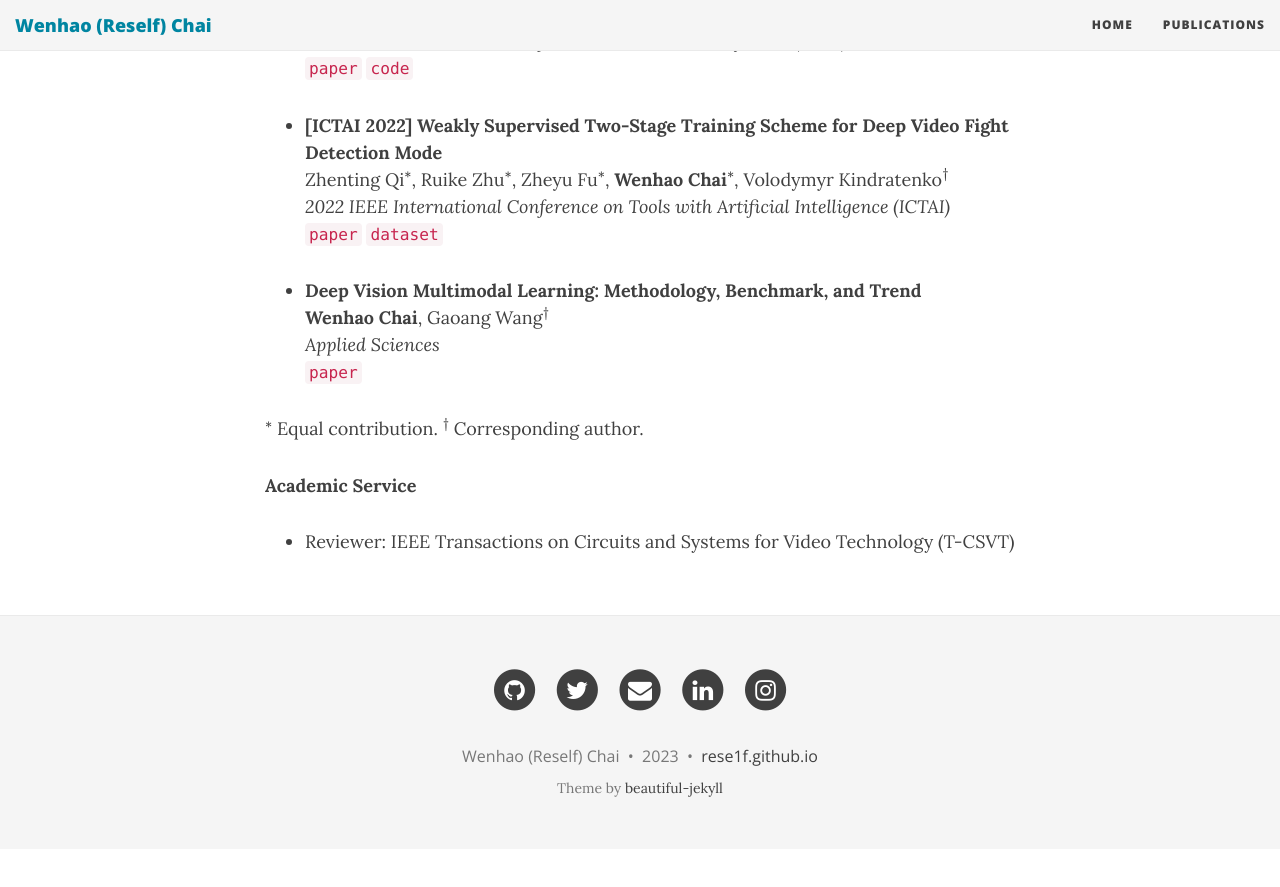
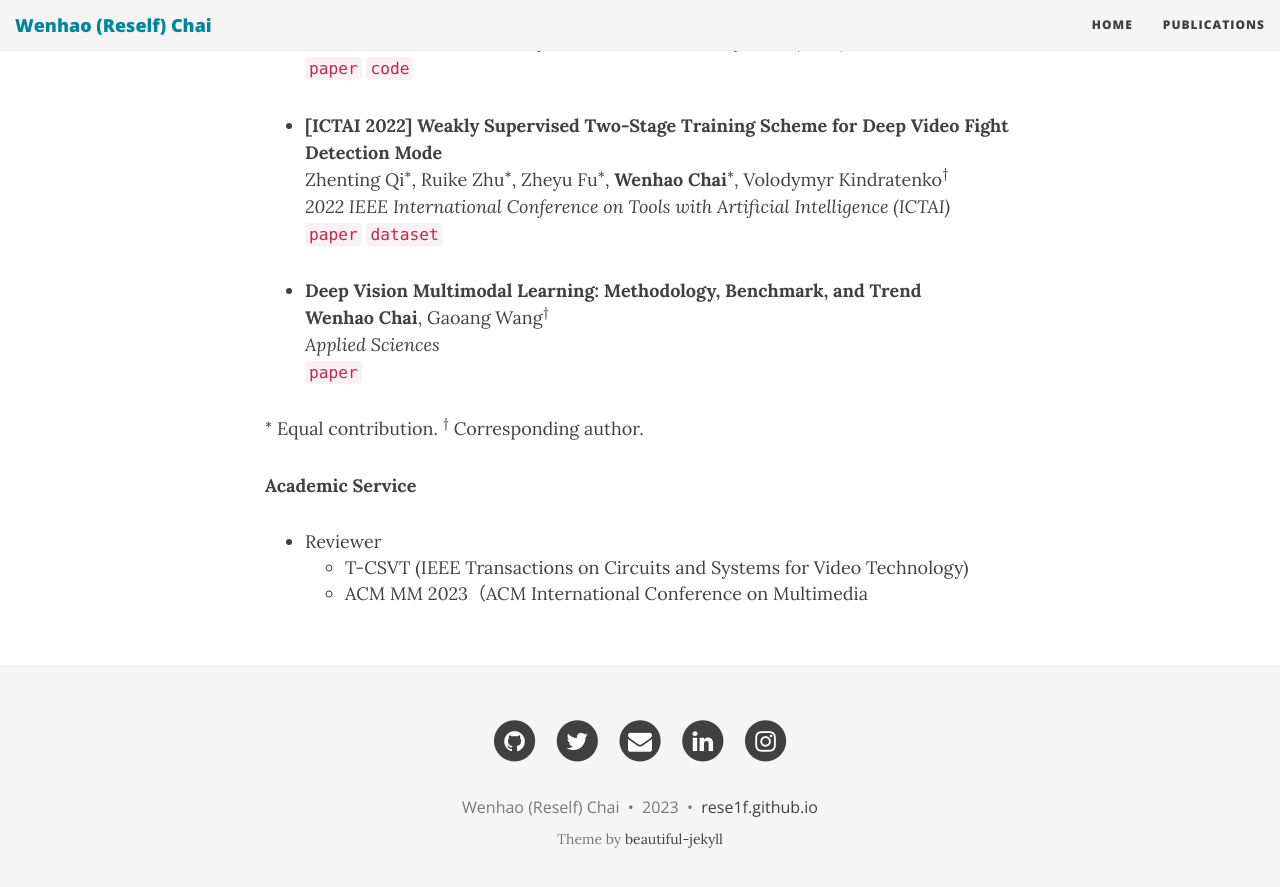
Before and after one commit to hikomal/hikomal.github.io, a Jekyll site: the page built from publications.md, in a window 1280 px wide and 900 px high, scrolled down 1580 px. Shown: the top 887 px of the window. Built offline with Jekyll 4.4.1, drawn with Linux system fonts in a browser that asks for light colours; nearby versions of some CDN libraries; formulas are drawn with MathJax 3; before the commit the page ends 2429 px from its top, so only the background shows below that.

Commit message:
Update publications.md

```diff
--- a/publications.md
+++ b/publications.md
@@ -66,4 +66,6 @@ $^\dagger$ Corresponding author.
 
 **Academic Service**
 
-- Reviewer: IEEE Transactions on Circuits and Systems for Video Technology (T-CSVT)
+- Reviewer
+  - T-CSVT (IEEE Transactions on Circuits and Systems for Video Technology)
+  - ACM MM 2023（ACM International Conference on Multimedia
```
